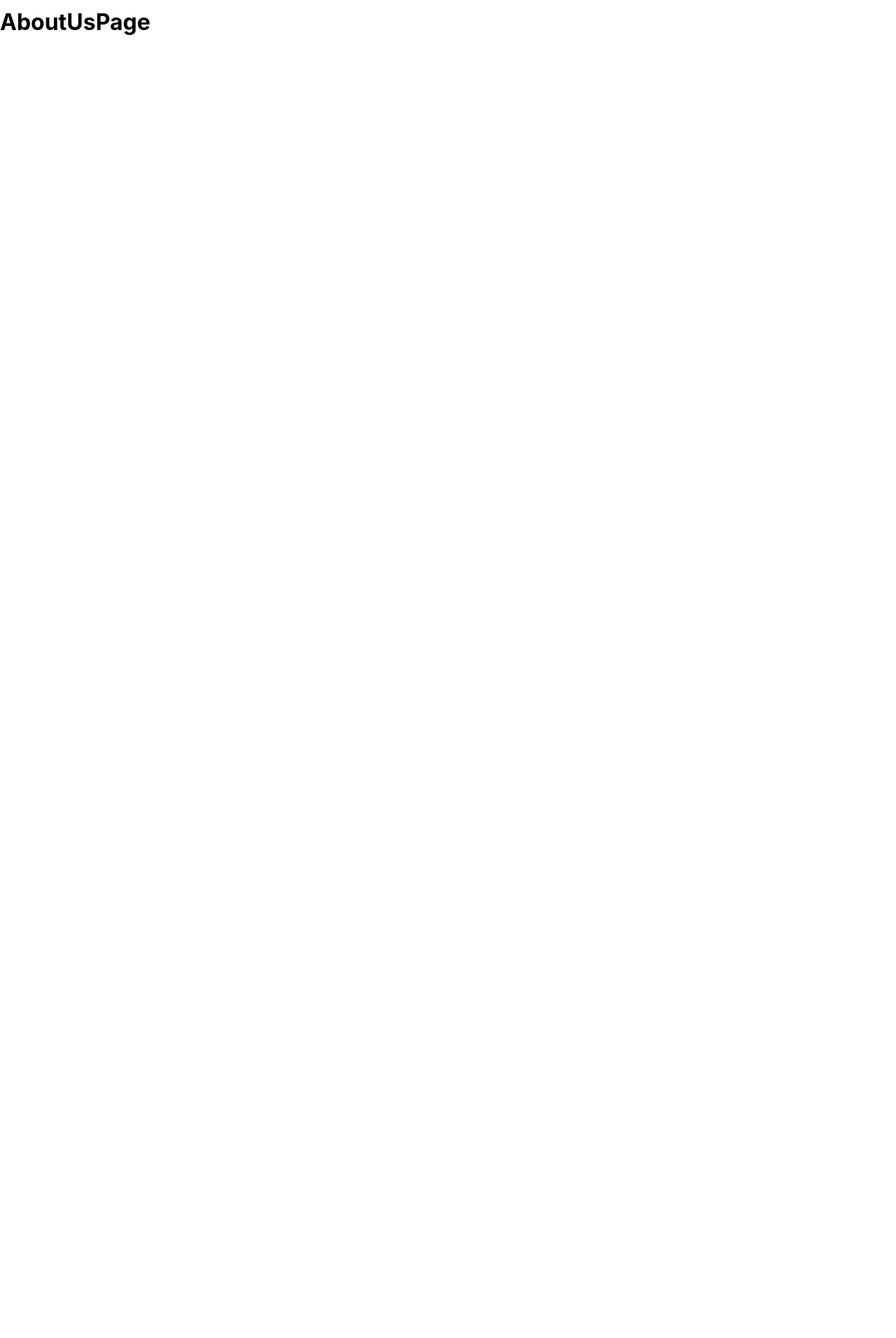
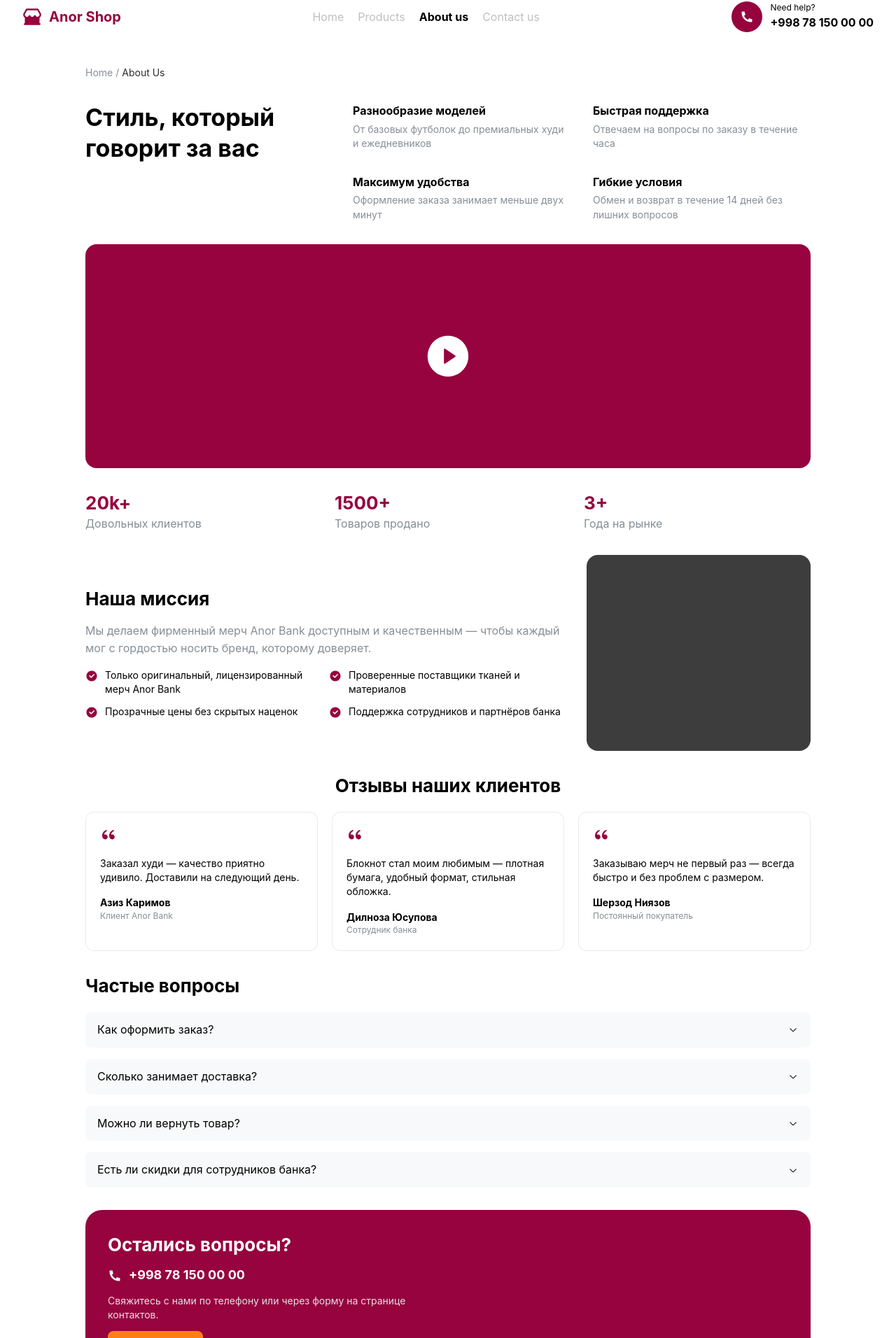
Before and after one commit to Kamolova945/anor-shop, a React (Vite) app: page /about in a window 1280 px wide. Shown: the part 14-1926 px from the top of the page at 70% size. Before the commit the page ends 800 px from the top, so only its background shows below. Built offline with nearby package versions, Linux system fonts and the light colour scheme.

Commit message:
AboutUs section

```diff
--- a/src/constants/menuLinks.ts
+++ b/src/constants/menuLinks.ts
@@ -1,10 +1,10 @@
 import type { IMenuLinks } from '../types/menuLinks.ts'
 
 export const menuLinks: IMenuLinks[] = [
-  {
-    title: 'Home',
-    path: '/home',
-  },
+ {
+  title: 'Home',
+  path: '/',
+},
   {
     title: 'Products',
     path: '/products',
--- a/src/pages/AboutUsPage.tsx
+++ b/src/pages/AboutUsPage.tsx
@@ -1,3 +1,206 @@
+import { Link } from 'react-router'
+import { Accordion, Box, Button, Flex, SimpleGrid, Stack, Text, Title } from '@mantine/core'
+import { RiPlayCircleFill, RiCheckboxCircleFill, RiDoubleQuotesL, RiPhoneFill } from '@remixicon/react'
+import { Layout } from '../components/Layout.tsx'
+
+const highlights = [
+  {
+    title: 'Разнообразие моделей',
+    text: 'От базовых футболок до премиальных худи и ежедневников',
+  },
+  {
+    title: 'Быстрая поддержка',
+    text: 'Отвечаем на вопросы по заказу в течение часа',
+  },
+  {
+    title: 'Максимум удобства',
+    text: 'Оформление заказа занимает меньше двух минут',
+  },
+  {
+    title: 'Гибкие условия',
+    text: 'Обмен и возврат в течение 14 дней без лишних вопросов',
+  },
+]
+
+const stats = [
+  { value: '20k+', label: 'Довольных клиентов' },
+  { value: '1500+', label: 'Товаров продано' },
+  { value: '3+', label: 'Года на рынке' },
+]
+
+const missionPoints = [
+  'Только оригинальный, лицензированный мерч Anor Bank',
+  'Проверенные поставщики тканей и материалов',
+  'Прозрачные цены без скрытых наценок',
+  'Поддержка сотрудников и партнёров банка',
+]
+
+const reviews = [
+  {
+    name: 'Азиз Каримов',
+    company: 'Клиент Anor Bank',
+    text: 'Заказал худи — качество приятно удивило. Доставили на следующий день.',
+  },
+  {
+    name: 'Дилноза Юсупова',
+    company: 'Сотрудник банка',
+    text: 'Блокнот стал моим любимым — плотная бумага, удобный формат, стильная обложка.',
+  },
+  {
+    name: 'Шерзод Ниязов',
+    company: 'Постоянный покупатель',
+    text: 'Заказываю мерч не первый раз — всегда быстро и без проблем с размером.',
+  },
+]
+
+const faqItems = [
+  {
+    question: 'Как оформить заказ?',
+    answer: 'Выберите товар в каталоге, укажите размер и количество, нажмите "Добавить в корзину" и оформите заказ.',
+  },
+  {
+    question: 'Сколько занимает доставка?',
+    answer: 'Доставка по Ташкенту занимает 1-2 дня, по остальным регионам Узбекистана — 2-3 дня.',
+  },
+  {
+    question: 'Можно ли вернуть товар?',
+    answer: 'Да, в течение 14 дней с момента получения, если товар не был в использовании и сохранена упаковка.',
+  },
+  {
+    question: 'Есть ли скидки для сотрудников банка?',
+    answer: 'Да, сотрудники Anor Bank получают специальные условия — уточняйте у HR-отдела.',
+  },
+]
+
 export function AboutUsPage() {
-  return <h1>AboutUsPage</h1>
+  return (
+    <Layout>
+      <Stack p={'xl'} maw={1100} mx={'auto'} gap={'xl'}>
+        <Flex gap={4}>
+          <Text component={Link} to={'/'} size={'sm'} c={'dimmed'} style={{ textDecoration: 'none' }}>
+            Home
+          </Text>
+          <Text size={'sm'} c={'dimmed'}>
+            /
+          </Text>
+          <Text size={'sm'} c={'dark'}>
+            About Us
+          </Text>
+        </Flex>
+
+        <Flex gap={'xl'} wrap={'wrap'} justify={'space-between'}>
+          <Title order={1} maw={350}>
+            Стиль, который говорит за вас
+          </Title>
+
+          <SimpleGrid cols={{ base: 1, sm: 2 }} spacing={'xl'} flex={1} miw={280}>
+            {highlights.map((item) => (
+              <Box key={item.title}>
+                <Text fw={700} mb={4}>
+                  {item.title}
+                </Text>
+                <Text size={'sm'} c={'dimmed'}>
+                  {item.text}
+                </Text>
+              </Box>
+            ))}
+          </SimpleGrid>
+        </Flex>
+
+        <Flex align={'center'} justify={'center'} h={320} bg={'#96033E'} style={{ borderRadius: 16 }}>
+          <RiPlayCircleFill size={70} color={'white'} style={{ cursor: 'pointer' }} />
+        </Flex>
+
+        <SimpleGrid cols={{ base: 1, sm: 3 }} spacing={'xl'}>
+          {stats.map((stat) => (
+            <Box key={stat.label}>
+              <Title order={2} c={'#96033E'}>
+                {stat.value}
+              </Title>
+              <Text c={'dimmed'}>{stat.label}</Text>
+            </Box>
+          ))}
+        </SimpleGrid>
+
+        <Flex gap={'xl'} wrap={'wrap'} align={'center'}>
+          <Stack flex={1} miw={280} gap={'md'}>
+            <Title order={2}>Наша миссия</Title>
+            <Text c={'dimmed'}>
+              Мы делаем фирменный мерч Anor Bank доступным и качественным —
+              чтобы каждый мог с гордостью носить бренд, которому доверяет.
+            </Text>
+
+            <SimpleGrid cols={{ base: 1, sm: 2 }} spacing={'sm'}>
+              {missionPoints.map((point) => (
+                <Flex key={point} align={'flex-start'} gap={'xs'}>
+                  <RiCheckboxCircleFill size={18} color={'#96033E'} style={{ flexShrink: 0, marginTop: 2 }} />
+                  <Text size={'sm'}>{point}</Text>
+                </Flex>
+              ))}
+            </SimpleGrid>
+          </Stack>
+
+          <Box w={{ base: '100%', sm: 320 }} h={280} bg={'#3d3d3d'} style={{ borderRadius: 16 }} />
+        </Flex>
+
+        <Box>
+          <Title order={2} mb={'lg'} ta={'center'}>
+            Отзывы наших клиентов
+          </Title>
+
+          <SimpleGrid cols={{ base: 1, sm: 3 }} spacing={'lg'}>
+            {reviews.map((review) => (
+              <Box key={review.name} p={'lg'} style={{ border: '1px solid #e9e9e9', borderRadius: 12 }}>
+                <RiDoubleQuotesL size={24} color={'#96033E'} />
+                <Text size={'sm'} mt={'sm'} mb={'md'}>
+                  {review.text}
+                </Text>
+                <Text fw={700} size={'sm'}>
+                  {review.name}
+                </Text>
+                <Text size={'xs'} c={'dimmed'}>
+                  {review.company}
+                </Text>
+              </Box>
+            ))}
+          </SimpleGrid>
+        </Box>
+
+        <Box>
+          <Title order={2} mb={'lg'}>
+            Частые вопросы
+          </Title>
+
+          <Accordion variant={'separated'}>
+            {faqItems.map((item, index) => (
+              <Accordion.Item key={item.question} value={`item-${index}`}>
+                <Accordion.Control>{item.question}</Accordion.Control>
+                <Accordion.Panel>{item.answer}</Accordion.Panel>
+              </Accordion.Item>
+            ))}
+          </Accordion>
+        </Box>
+
+        <Box bg={'#96033E'} p={'xl'} style={{ borderRadius: 24 }}>
+          <Stack gap={'sm'} maw={500}>
+            <Title order={2} c={'white'}>
+              Остались вопросы?
+            </Title>
+            <Flex align={'center'} gap={'xs'}>
+              <RiPhoneFill size={20} color={'white'} />
+              <Text c={'white'} fw={700} size={'lg'}>
+                +998 78 150 00 00
+              </Text>
+            </Flex>
+            <Text c={'gray.3'} size={'sm'}>
+              Свяжитесь с нами по телефону или через форму на странице контактов.
+            </Text>
+            <Button component={Link} to={'/contacts'} color={'orange'} w={'fit-content'}>
+              Написать нам
+            </Button>
+          </Stack>
+        </Box>
+      </Stack>
+    </Layout>
+  )
 }
```
Also changed, not shown: src/pages/DetailsPage.tsx (+0 -8 lines).
